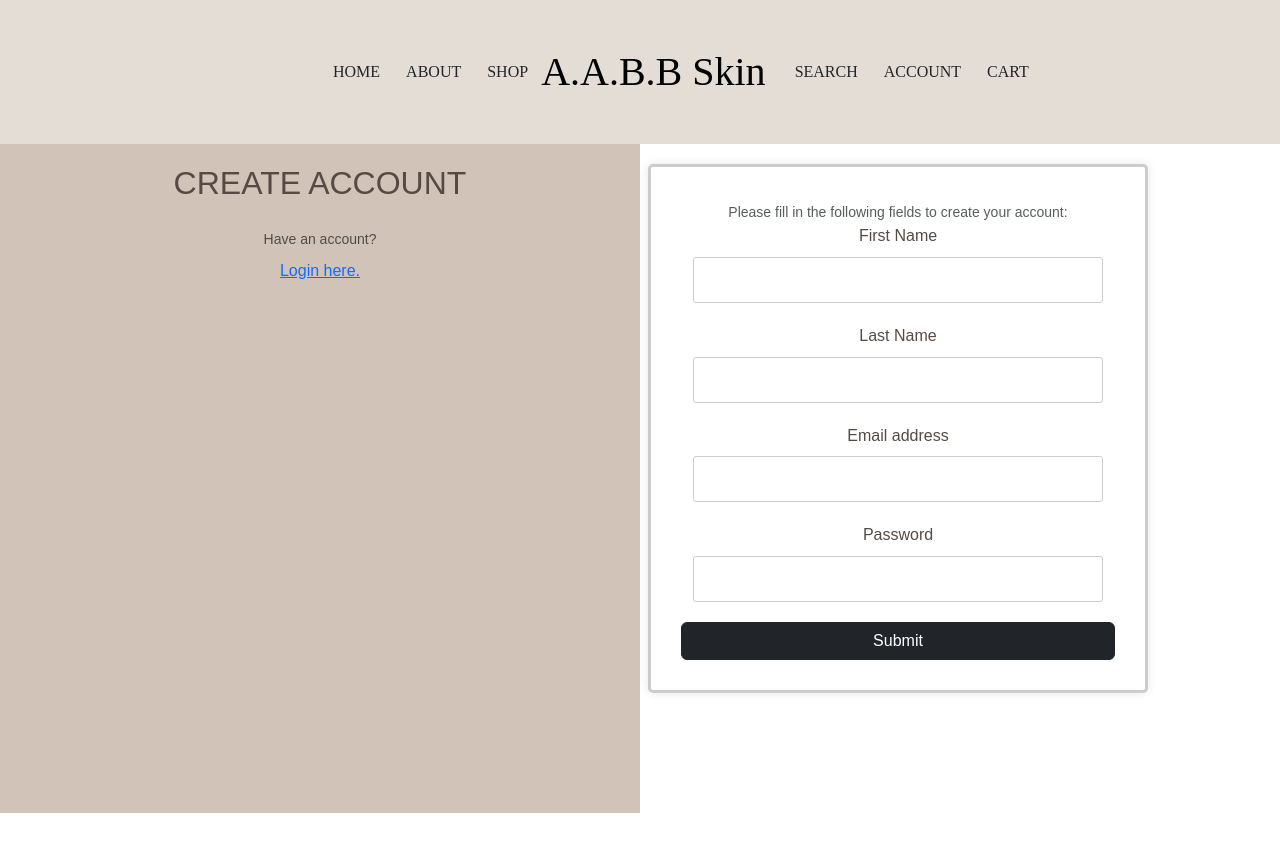
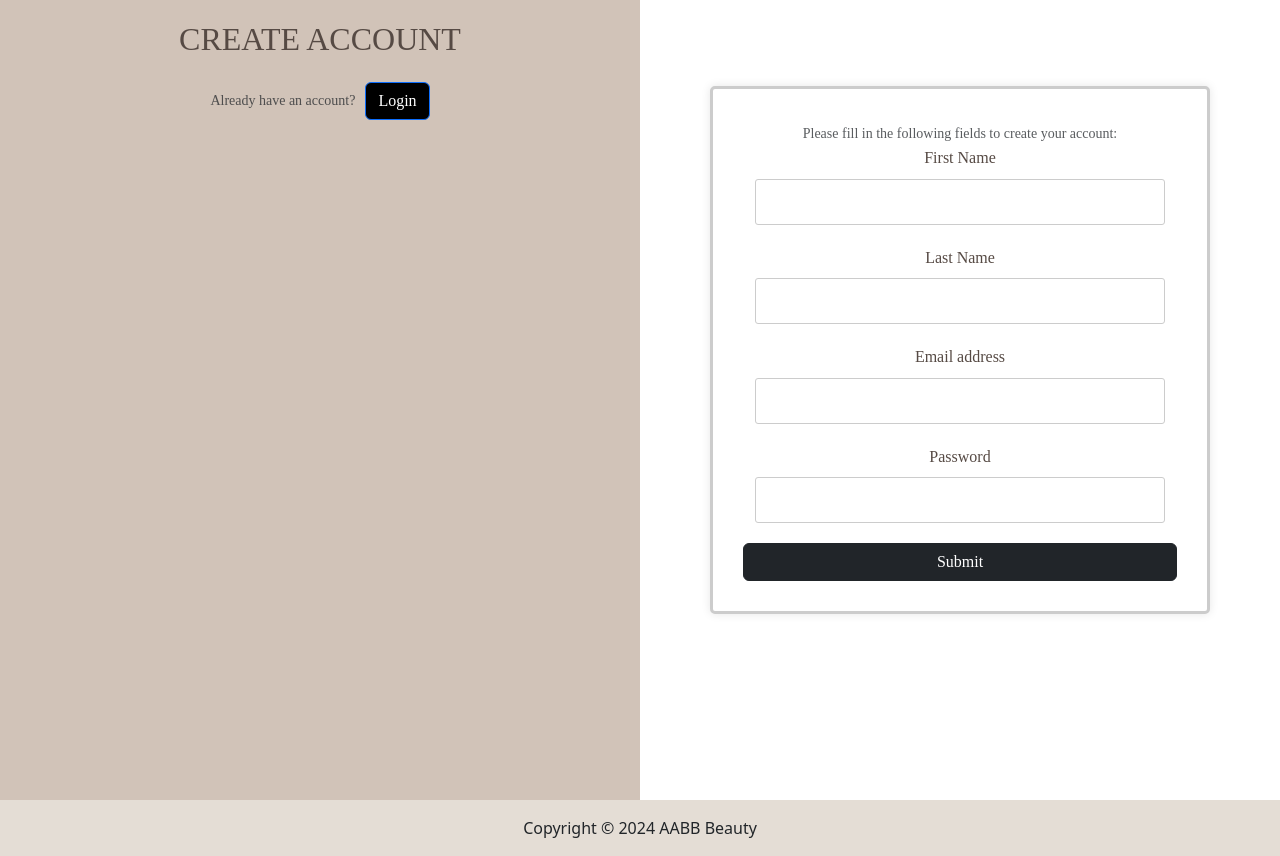
Before and after one commit to Three-cats-and-an-owl/Website-Front-End, a React (Create React App) app in the folder beauty/: page /AccountCreation in a window 1280 px wide. Before the commit the page ends 813 px from the top, so only its background shows below. Built offline with nearby package versions, Linux system fonts and the light colour scheme.

Commit message:
tweak account creation/login pages

```diff
--- a/beauty/src/pages/Account Creation.js
+++ b/beauty/src/pages/Account Creation.js
@@ -1,63 +1,122 @@
+// import Header from '../components/Header'
+// import Footer from '../components/Footer'
+// import { Container, Row, Col } from 'react-bootstrap';
+
+// import './Account.css';
+// import {Link} from "react-router-dom";
+// import Form from "react-bootstrap/Form";
+// import Button from "react-bootstrap/Button";
+// import {Stack} from "react-bootstrap";
+
+// const AccountCreation = () => {
+//         return (
+//             <div className="Account">
+//                 <Header/>
+//                 <div className="split-page">
+//                 <Form className="left-section">
+//                     <Stack gap={3}>
+//                         <div className="h2">
+//                             CREATE ACCOUNT
+//                         </div>
+//                         <div className="p">
+//                             <Form.Text className="button">
+//                                 Have an account?
+//                                 <Link to="/Account"><Button variant="link">Login here.</Button></Link>
+//                             </Form.Text>
+//                         </div>
+//                     </Stack>
+//                 </Form>
+//                 <Form className="right-section">
+//                     <Row className="login-container">
+//                         <Form.Text>
+//                             Please fill in the following fields to create your account:
+//                         </Form.Text>
+//                         <Form.Group  controlId="firstName">
+//                             <Form.Label>First Name</Form.Label>
+//                             <Form.Control type="firstName" placeholder=""/>
+//                         </Form.Group>
+//                         <Form.Group  controlId="lasName">
+//                             <Form.Label>Last Name</Form.Label>
+//                             <Form.Control type="lastName" placeholder=""/>
+//                         </Form.Group>
+//                         <Form.Group  controlId="formBasicEmail">
+//                             <Form.Label>Email address</Form.Label>
+//                             <Form.Control type="email" placeholder=""/>
+//                         </Form.Group>
+//                         <Form.Group controlId="formBasicPassword">
+//                             <Form.Label>Password</Form.Label>
+//                             <Form.Control type="password" placeholder=""/>
+//                         </Form.Group>
+//                         <Button variant="dark" type="submit">
+//                             Submit
+//                         </Button>
+//                     </Row>
+//                 </Form>
+//                 </div>
+//                 <Footer />
+//             </div>
+//         );
+
+// }
+
+// export default AccountCreation;
+
 import Header from '../components/Header'
 import Footer from '../components/Footer'
-import Container from 'react-bootstrap/Container';
-import Row from 'react-bootstrap/Row';
-import Col from 'react-bootstrap/Col';
+import { Container, Row, Col, Stack, Form, Button } from 'react-bootstrap';
+import { Link } from "react-router-dom";
+import './Account.css';
 
-import './Account.css';
-import {Link} from "react-router-dom";
-import Form from "react-bootstrap/Form";
-import Button from "react-bootstrap/Button";
-import {Stack} from "react-bootstrap";
-
-const AccountCreation = () => {
-        return (
-            <div className="Account">
-                <Header/>
-                <div className="split-page">
+const LoginForm = () => (
   <Form className="left-section">
     <Stack gap={3}>
-                        <div className="h2">
-                            CREATE ACCOUNT
-                        </div>
-                        <div className="p">
+      <div className="custom-1 h2">CREATE ACCOUNT</div>
+      <div className="custom-1 p">
         <Form.Text className="button">
-                                Have an account?
-                                <Link to="/Account"><Button variant="link">Login here.</Button></Link>
+          Already have an account?
+          <span style={{ marginLeft: '10px'}}>
+            <Button style={{fontFamily: 'Baskerville', backgroundColor: 'black'}} as={Link} to='/Account'>Login</Button>
+          </span>
         </Form.Text>
       </div>
     </Stack>
   </Form>
-                <Form className="right-section">
+);
+
+const RegistrationForm = () => (
+  <Form className="right-section d-flex justify-content-center align-items-center" style={{ minHeight: '100vh' }}>
     <Row className="login-container">
-                        <Form.Text>
-                            Please fill in the following fields to create your account:
-                        </Form.Text>
-                        <Form.Group  controlId="firstName">
-                            <Form.Label>First Name</Form.Label>
-                            <Form.Control type="firstName" placeholder=""/>
+      <Form.Text className="custom-1">Please fill in the following fields to create your account:</Form.Text>
+      <Form.Group controlId="firstName">
+        <Form.Label className="custom-1">First Name</Form.Label>
+        <Form.Control type="text" placeholder=""/>
       </Form.Group>
-                        <Form.Group  controlId="lasName">
-                            <Form.Label>Last Name</Form.Label>
-                            <Form.Control type="lastName" placeholder=""/>
+      <Form.Group controlId="lastName">
+        <Form.Label className="custom-1">Last Name</Form.Label>
+        <Form.Control type="text" placeholder=""/>
       </Form.Group>
-                        <Form.Group  controlId="formBasicEmail">
-                            <Form.Label>Email address</Form.Label>
+      <Form.Group controlId="formBasicEmail">
+        <Form.Label className="custom-1">Email address</Form.Label>
         <Form.Control type="email" placeholder=""/>
       </Form.Group>
       <Form.Group controlId="formBasicPassword">
-                            <Form.Label>Password</Form.Label>
+        <Form.Label className="custom-1">Password</Form.Label>
         <Form.Control type="password" placeholder=""/>
       </Form.Group>
-                        <Button variant="dark" type="submit">
-                            Submit
-                        </Button>
+      <Button style={{fontFamily: 'Baskerville'}} variant="dark" type="submit">Submit</Button>
     </Row>
   </Form>
+);
+
+const AccountCreation = () => (
+        <div className="Account">
+            {/* <Header/> */}
+                <div className="split-page">
+                    <LoginForm />
+                    <RegistrationForm />
                 </div>
+            <Footer />
         </div>
 );
 
-}
-
 export default AccountCreation;
--- a/beauty/src/pages/Account Login.js
+++ b/beauty/src/pages/Account Login.js
@@ -1,13 +1,15 @@
 import Button from 'react-bootstrap/Button';
 import Form from 'react-bootstrap/Form';
 import { Link } from 'react-router-dom';
-import Row from 'react-bootstrap/Row';
+
+import { Container, Row, Col } from 'react-bootstrap';
 
 import './Account.css';
 
 const AccountLogin = () => {
     return (
         // Login form
+        <Container style={{ display: 'flex', justifyContent: 'center', alignItems: 'center', height: '80vh'}}>
             <Form>
                 <Row className="login-container">
                     <Form.Group  controlId="formBasicEmail">
@@ -18,7 +20,7 @@ const AccountLogin = () => {
                         <Form.Label>Password</Form.Label>
                         <Form.Control type="password" placeholder=""/>
                     </Form.Group>
-                    <Button variant="primary" type="submit">
+                    <Button variant="secondary" type="submit">
                         Submit
                     </Button>
 
@@ -29,6 +31,7 @@ const AccountLogin = () => {
                     </Form.Text>
                 </Row>
             </Form>
+        </Container>
     );
 }
 export default AccountLogin;
--- a/beauty/src/pages/Account.css
+++ b/beauty/src/pages/Account.css
@@ -81,11 +81,13 @@ button:hover {
 p {
     text-align: center;
     margin-top: 20px;
+    font-family: 'Baskerville';
 }
 
 p a {
     color: #333;
     text-decoration: none;
+    font-family: 'Baskerville';
 }
 
 p a:hover {
@@ -149,6 +151,7 @@ body {
 h2 {
     text-align: center;
     margin-bottom: 20px;
+    font-family: 'Baskerville';
 }
 
 input[type="text"],
@@ -187,3 +190,17 @@ button:hover {
 .t1 a:hover {
     text-decoration: underline;
 }
+
+.split-page {
+    display: flex;
+    height: calc(100vh);
+}
+
+.left-section, .right-section {
+    flex: 1;
+    height: 100%;
+}
+
+.custom-1 {
+    font-family: 'Baskerville';
+}
--- a/beauty/src/pages/Account.js
+++ b/beauty/src/pages/Account.js
@@ -1,4 +1,5 @@
 import Header from '../components/Header'
+import Footer from '../components/Footer'
 import { Container, Row, Col } from 'react-bootstrap'
 
 import AccountLogin from './Account Login'
@@ -13,6 +14,7 @@ const Account = () => {
                 <AccountLogin/>
             </Row>
         </Container>
+        <Footer/>
     </div>  )
 }
 
```
Lines whose indentation alone changed are shown as unchanged.
